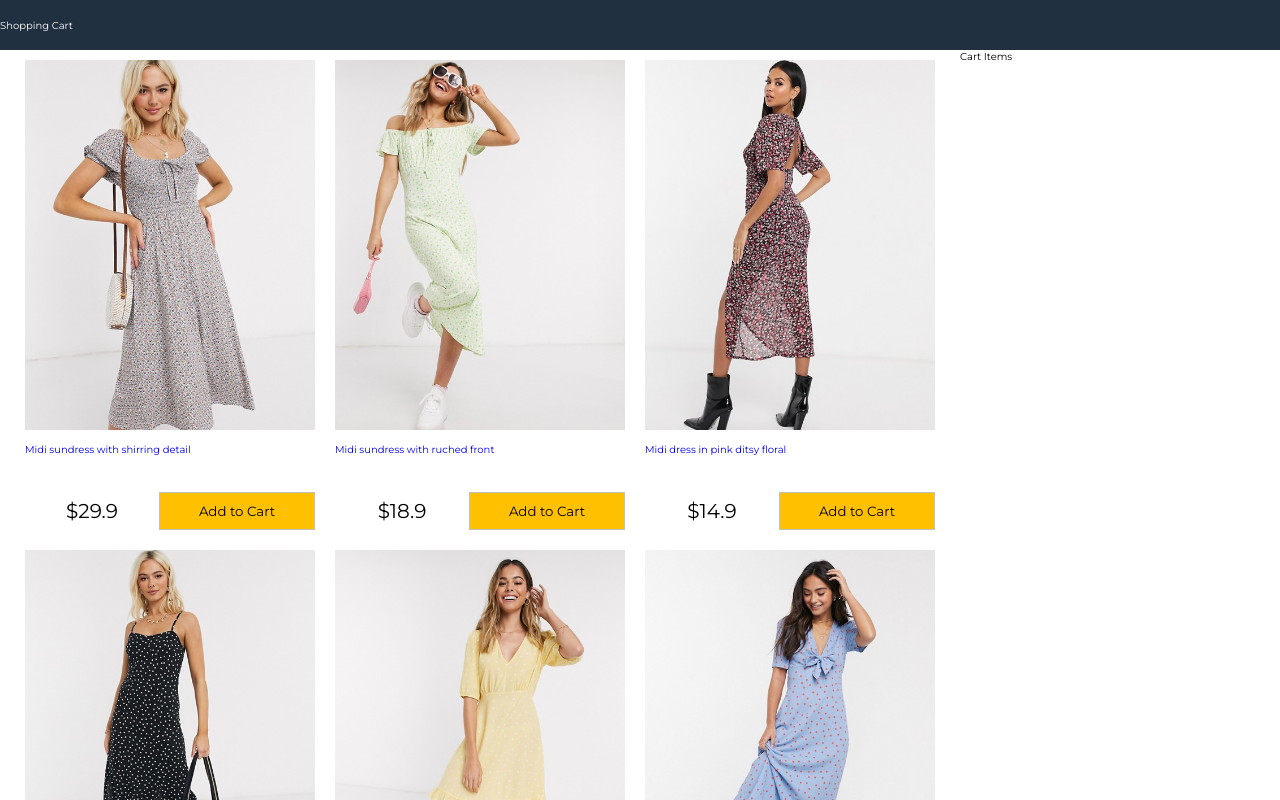
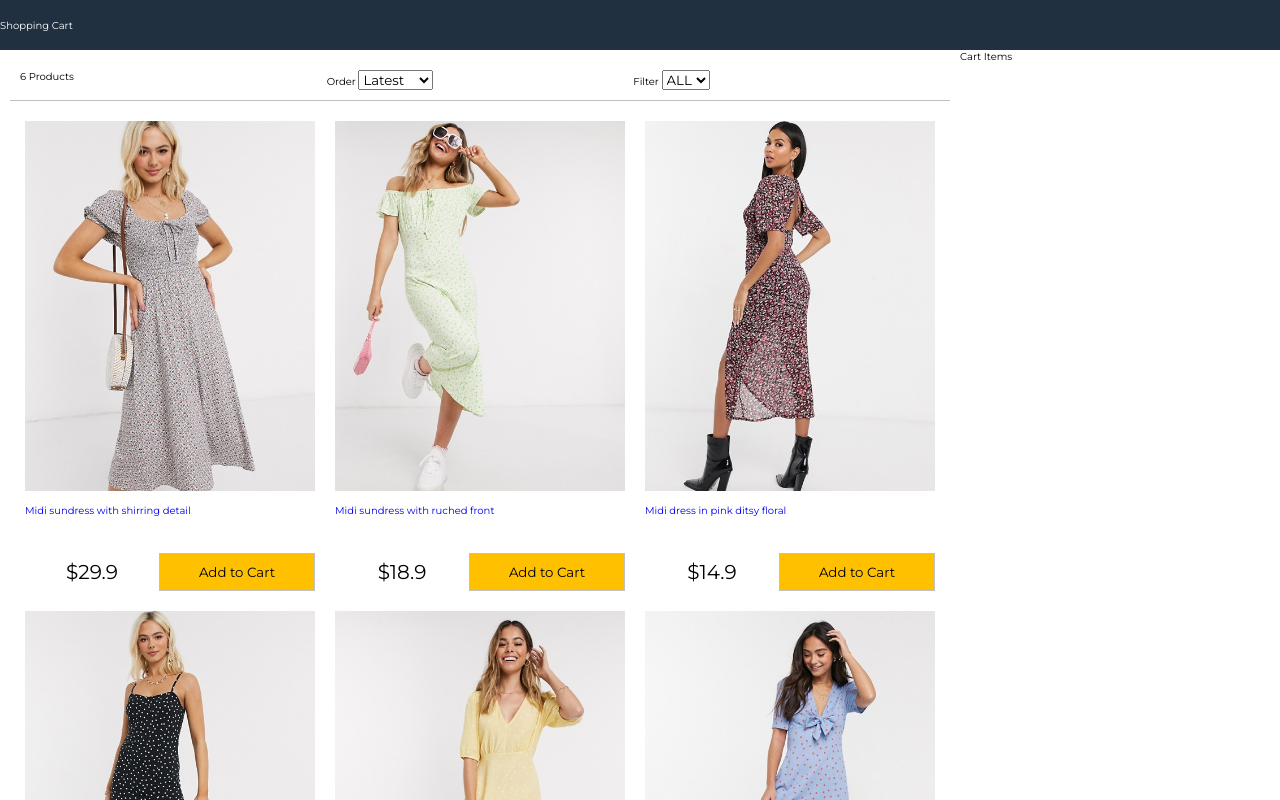
Before and after one commit to vinothsundaramoorthy/react-shopping-cart, a React (Create React App) app: page / in a window 1280 px wide. Shown: the top 800 px of the page. Built offline with nearby package versions, Linux system fonts and the light colour scheme.

Commit message:
filter-component

```diff
--- a/src/App.js
+++ b/src/App.js
@@ -1,17 +1,53 @@
-import React, { Component } from 'react';
-import Products from './components/Products';
-import data from './data.json';
+import React, { Component } from "react";
+import Products from "./components/Products";
+import Filter from "./components/Filter";
+import data from "./data.json";
 
 class App extends Component {
-
   constructor() {
     super();
     this.state = {
       products: data.products,
       size: "",
-      sort: ""
+      sort: "",
+    };
   }
+  sortProducts = (event) => {
+    const sort = event.target.value;
+    this.setState((state) => ({
+      sort: sort,
+      products: this.state.products
+        .slice()
+        .sort((a, b) =>
+          sort === "lowest"
+            ? a.price > b.price
+              ? 1
+              : -1
+            : sort === "highest"
+            ? a.price < b.price
+              ? 1
+              : -1
+            : a._id > b._id
+            ? 1
+            : -1
+        ),
+    }));
   }
+  filterProducts = (event) => {
+    if (event.target.value === "") {
+      this.setState({
+        size: event.target.value,
+        products: data.products,
+      });
+    } else {
+      this.setState({
+        size: event.target.value,
+        products: data.products.filter(
+          (product) => product.availableSizes.indexOf(event.target.value) >= 0
+        ),
+      });
+    }
+  };
   render() {
     return (
       <div className="grid-container">
@@ -21,19 +57,22 @@
         <main>
           <div className="content">
             <div className="main">
+              <Filter
+                count={this.state.products.length}
+                size={this.state.size}
+                sort={this.state.sort}
+                filterProducts={this.filterProducts}
+                sortProducts={this.sortProducts}
+              />
               <Products products={this.state.products} />
             </div>
             <div className="sidebar">Cart Items</div>
           </div>
         </main>
-      <footer>
-        All Right is reserved
-      </footer>
+        <footer>All Right is reserved</footer>
       </div>
-    )
+    );
+  }
 }
 
-}
-
-
 export default App;
--- /dev/null
+++ b/src/components/Filter.js
@@ -0,0 +1,32 @@
+import React, { Component } from 'react'
+
+export default class Filter extends Component {
+    render() {
+        return (
+            <div className="filter">
+                <div className="filter-result">{this.props.count} Products</div>
+                <div className="filter-sort">
+                    Order{" "}
+                    <select value={this.props.sort} onChange={this.props.sortProducts}>
+                        <option>Latest</option>
+                        <option value="lowest">Lowest</option>
+                        <option value="highest">Highest</option>
+                    </select>
+                </div>
+                <div className="filter-size">
+                    Filter{" "}
+                    <select value={this.props.size} onChange={this.props.filterProducts}>
+                        <option value="">ALL</option>
+                        <option value="XS">XS</option>
+                        <option value="S">S</option>
+                        <option value="M">M</option>
+                        <option value="L">L</option>
+                        <option value="XL">XL</option>
+                        <option value="XXL">XXL</option>
+                    </select>
+                </div>
+
+            </div>
+        )
+    }
+}
--- a/src/index.css
+++ b/src/index.css
@@ -138,3 +138,17 @@
 .button.primary {
   background-color: #ffc000;
 }
+
+/* Filter */
+
+.filter {
+  display: flex;
+  justify-content: space-between;
+  padding: 1rem;
+  margin: 1rem;
+  border-bottom: 0.1rem #c0c0c0 solid;
+}
+
+.filter div {
+  flex: 1;
+}
```
Lines whose indentation alone changed are shown as unchanged.
